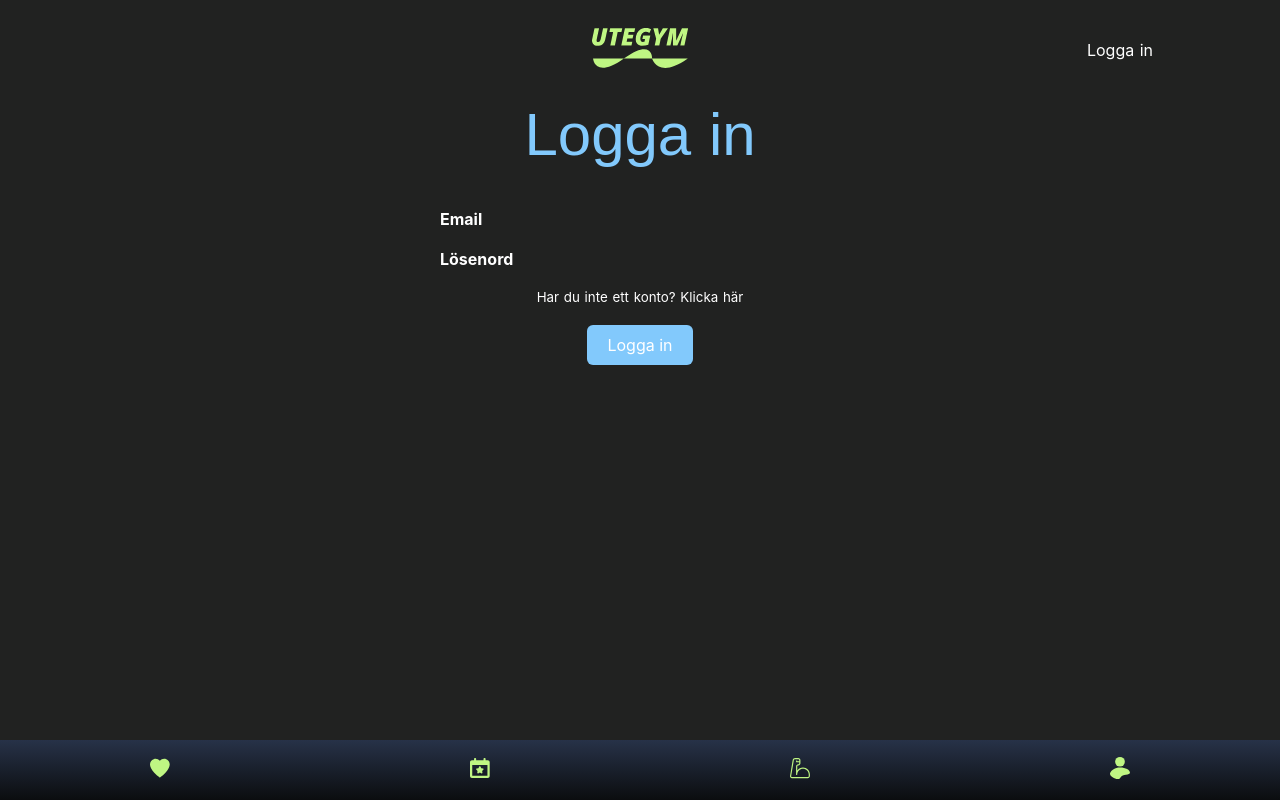
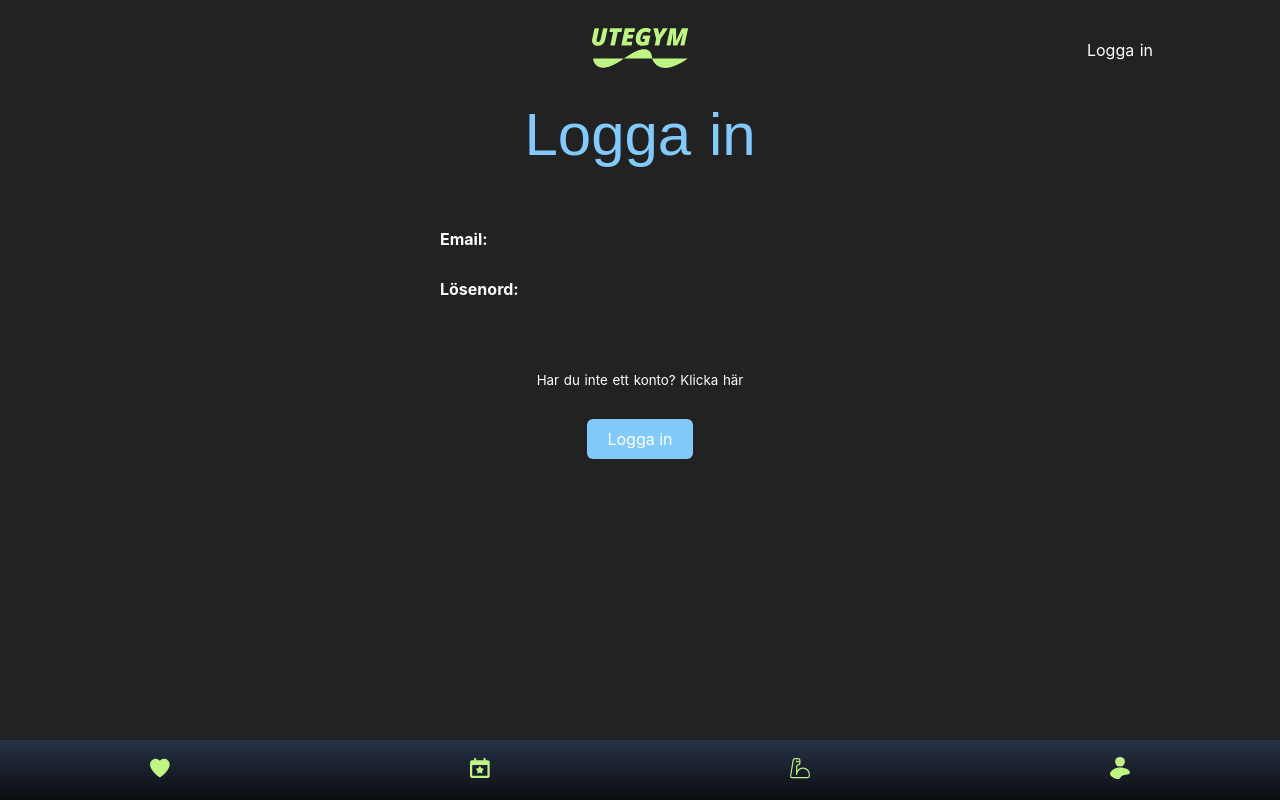
Before and after one commit to victorthevictoriousv/utegym, a Nuxt app: page /login in a window 1280 px wide. Built offline with nearby package versions, Linux system fonts and the light colour scheme; a web font is replaced by a local one.

Commit message:
fix with header and login pages

```diff
--- a/components/nav/TheHeader.vue
+++ b/components/nav/TheHeader.vue
@@ -14,7 +14,14 @@
     </nuxt-link>
     <nav class="header__nav clearfix">
       <nuxt-link v-if="!loggedIn" aria-label="To login" to="/login">Logga in</nuxt-link>
-      <nuxt-link v-else to="/" aria-label="Go home">Home</nuxt-link>
+      <nuxt-link v-else to="/" aria-label="Go home">
+        <svg xmlns="http://www.w3.org/2000/svg" width="31" height="25" viewBox="0 0 31 25">
+          <g fill="#FFF" transform="translate(-1)">
+            <path d="M16.079,4.845 L5.323,13.712 C5.32210009,13.7309441 5.31908128,13.7497279 5.314,13.768 C5.30893501,13.7862757 5.30591649,13.8050576 5.305,13.824 L5.305,22.806 C5.31309123,23.4653611 5.84563888,23.9979088 6.505,24.006 L13.688,24.006 L13.688,16.823 L18.477,16.823 L18.477,24.006 L25.656,24.006 C26.3151393,23.9973827 26.8473827,23.4651393 26.856,22.806 L26.856,13.827 C26.8579014,13.7887283 26.8514169,13.7505034 26.837,13.715 L16.079,4.845 Z"/>
+            <path d="M30.95,11.691 L26.85,8.291 L26.85,0.655 C26.8565585,0.493948947 26.7954531,0.337496219 26.6814785,0.223521538 C26.5675038,0.109546857 26.4110511,0.0484414796 26.25,0.055 L22.664,0.055 C22.5028631,0.0481336417 22.3462287,0.109139871 22.2321843,0.223184261 C22.1181399,0.337228651 22.0571336,0.493863105 22.064,0.655 L22.064,4.306 L17.501,0.486 C16.6642116,-0.162307467 15.4947884,-0.162307467 14.658,0.486 L1.208,11.691 C1.08472509,11.788274 1.00959781,11.9341522 1.002,12.091 C0.986271739,12.2491711 1.03331816,12.4071896 1.133,12.531 L2.293,13.915 C2.39513321,14.0284763 2.53457216,14.1015664 2.686,14.121 C2.84625968,14.1301054 3.00478015,14.0838555 3.135,13.99 L16.079,3.199 L29.024,13.992 C29.1343656,14.0825342 29.274417,14.1288616 29.417,14.122 L29.473,14.122 C29.6244008,14.1024805 29.7638116,14.0294052 29.866,13.916 L31.026,12.532 C31.125422,12.4080902 31.1721168,12.2500463 31.156,12.092 C31.1484264,11.9348668 31.0733233,11.7886708 30.95,11.691 Z"/>
+          </g>
+        </svg>
+      </nuxt-link>
     </nav>
   </header>
 </template>
--- a/pages/login/index.vue
+++ b/pages/login/index.vue
@@ -3,15 +3,15 @@
     <h1 :class="'heading heading--lg ' + (register ? 'peach' : 'blue')">{{ register ? 'Registrera dig' : 'Logga in' }}</h1>
     <form class="login-form" action="/">
       <div class="login-form__input">
-        <label for="email">Email</label>
-        <input type="email" name="email">
+        <label for="email">Email:</label>
+        <input ref="email" type="email" name="email">
       </div>
       <div class="login-form__input">
-        <label for="password">Lösenord</label>
-        <input type="password" name="password">
+        <label for="password">Lösenord:</label>
+        <input autocomplete type="password" name="password">
       </div>
-      <small>{{ (register ? 'Har du redan ett konto? ' : 'Har du inte ett konto? ') + 'Klicka ' }}<a @click="register = !register" href="#">här</a></small>
-      <button :class="'login-form__button ' + (register ? 'peach--bg' : 'blue--bg')">{{ register ? 'Registrera mig' : 'Logga in' }}</button>
+      <a @click="register = !register" href="#"><small>{{ (register ? 'Har du redan ett konto? ' : 'Har du inte ett konto? ') + 'Klicka ' }}här</small></a>
+      <button @click.prevent="$store.commit('auth/setLoggedIn', true)" :class="'login-form__button ' + (register ? 'peach--bg' : 'blue--bg')">{{ register ? 'Registrera mig' : 'Logga in' }}</button>
     </form>
   </section>
 </template>
@@ -22,6 +22,11 @@ export default {
     return {
       register: false
     }
+  },
+  mounted() {
+    this.$nextTick(() => {
+      this.$refs.email.focus()
+    })
   }
 }
 </script>
@@ -38,7 +43,7 @@ export default {
   width: 100%;
 
   h1 {
-    margin-bottom: 40px;
+    margin-bottom: 60px;
   }
 }
 
@@ -66,7 +71,7 @@ export default {
   max-width: 400px;
 
   > :not(:last-child) {
-    margin-bottom: 20px;
+    margin-bottom: 30px;
   }
 
   &__input {
@@ -90,5 +95,9 @@ export default {
   &__button {
     padding: 10px 20px;
   }
+
+  a {
+    margin-top: 40px;
+  }
 }
 </style>
--- a/store/auth.js
+++ b/store/auth.js
@@ -7,3 +7,9 @@ export const getters = {
     return state.loggedIn
   }
 }
+
+export const mutations = {
+  setLoggedIn(state, boolean) {
+    state.loggedIn = boolean
+  }
+}
```
Also changed, not shown: components/nav/home.svg (added), 1 other file (tests, documents, lock files or other folders).
